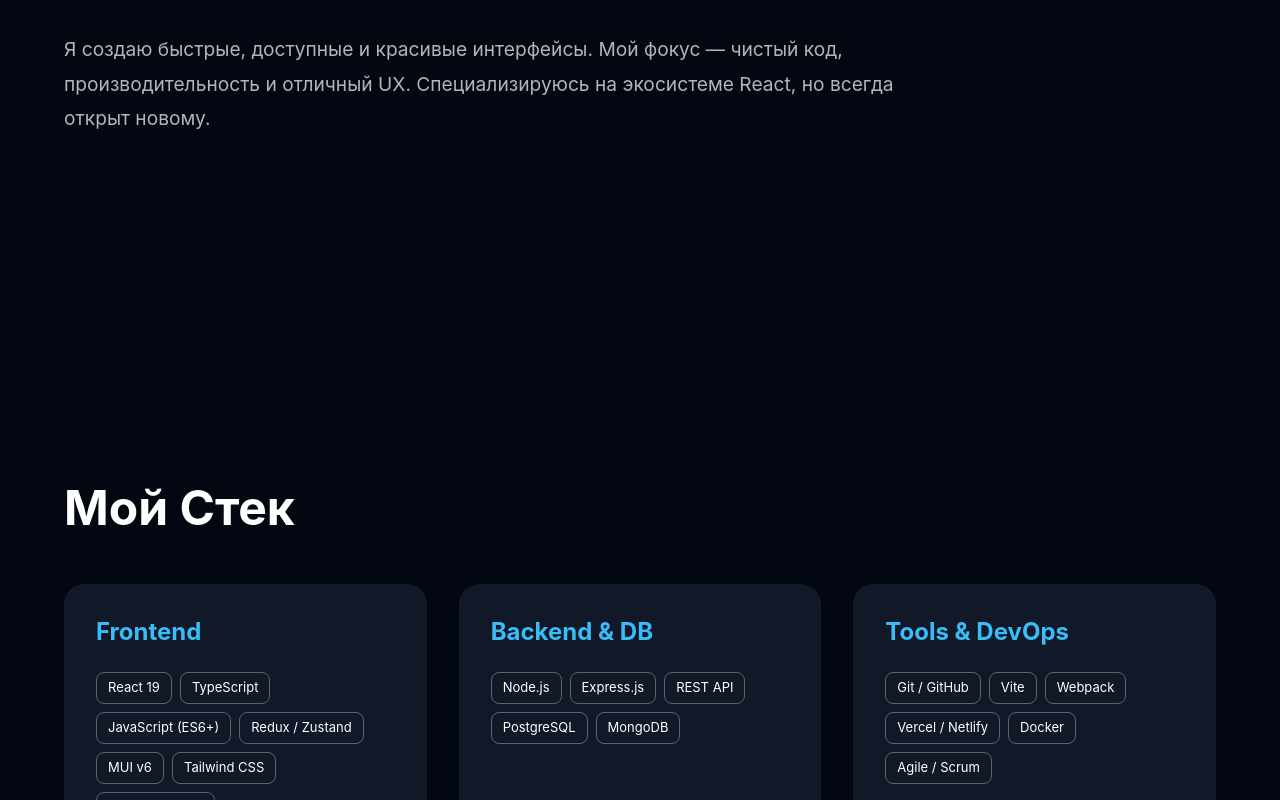
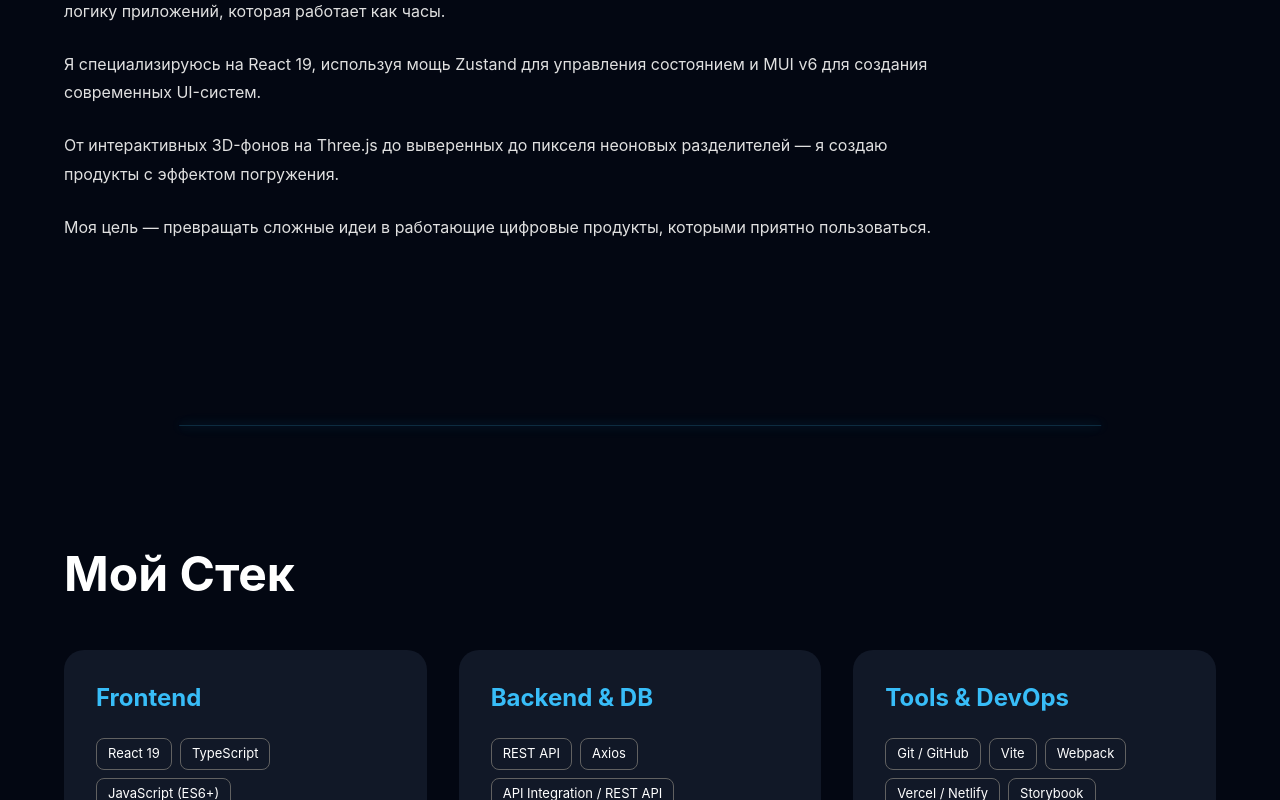
Before and after one commit to SergeiVCH/portfolio, a React app: page / in a window 1280 px wide. Shown: the part 1080-1880 px from the top of the page. Built offline with nearby package versions, Linux system fonts and the light colour scheme; the HTML template or start-up script is replaced by a standard one.

Commit message:
Внес изменения в стек

```diff
--- a/src/App.tsx
+++ b/src/App.tsx
@@ -20,9 +20,9 @@
   useTransform,
   type HTMLMotionProps,
 } from 'framer-motion'
-import React, { useRef } from 'react'
-import { ProjectCard } from './components/ProjectCard/ProjectCard'
-import { developerProfile, projects, techStack } from './data/data'
+import React, {useRef} from 'react'
+import {ProjectCard} from './components/ProjectCard/ProjectCard'
+import {developerProfile, projects, techStack} from './data/data'
 
 // 1. ТЕМА
 const darkTheme = createTheme({
@@ -231,6 +231,22 @@
               justifyContent: 'center',
               textAlign: {xs: 'center', md: 'left'},
               py: {xs: 5, md: 0},
+              position: 'relative', // КРИТИЧНО для ::after
+              '&::after': {
+                content: '""', // Пустая строка для создания элемента
+                position: 'absolute',
+                bottom: 0, // Прижимаем к низу секции
+                left: '50%', // Центрируем
+                transform: 'translateX(-50%)', // Центрируем
+                width: '80%', // Полоса будет не на весь экран
+                height: '1px', // Тонкая полоса
+                bgcolor: 'rgba(56, 189, 248, 0.2)', // Базовый цвет полосы
+                boxShadow: `
+        0 0 10px rgba(56, 189, 248, 0.4), // Основное свечение
+        0 0 20px rgba(56, 189, 248, 0.2), // Рассеянное свечение
+        0 0 30px rgba(56, 189, 248, 0.1)  // Фоновое свечение
+      `,
+              },
             }}>
             <Grid
               container
@@ -348,6 +364,22 @@
               flexDirection: 'column',
               justifyContent: 'center',
               scrollMarginTop: '70px',
+              position: 'relative', // КРИТИЧНО для ::after
+              '&::after': {
+                content: '""', // Пустая строка для создания элемента
+                position: 'absolute',
+                bottom: 0, // Прижимаем к низу секции
+                left: '50%', // Центрируем
+                transform: 'translateX(-50%)', // Центрируем
+                width: '80%', // Полоса будет не на весь экран
+                height: '1px', // Тонкая полоса
+                bgcolor: 'rgba(56, 189, 248, 0.2)', // Базовый цвет полосы
+                boxShadow: `
+        0 0 10px rgba(56, 189, 248, 0.4), // Основное свечение
+        0 0 20px rgba(56, 189, 248, 0.2), // Рассеянное свечение
+        0 0 30px rgba(56, 189, 248, 0.1)  // Фоновое свечение
+      `,
+              },
             }}>
             <Typography variant='h3' sx={{mb: 4, fontWeight: 700}}>
               Немного о себе
@@ -360,7 +392,33 @@
                 color: 'text.secondary',
                 maxWidth: '900px',
               }}>
-              {developerProfile.about}
+              <Typography
+                variant='body1'
+                sx={{color: 'grey.300', mb: 3, lineHeight: 1.8}}>
+                Мой бэкграунд в точных науках позволяет мне писать чистый,
+                предсказуемый код на TypeScript и строить логику приложений,
+                которая работает как часы.{' '}
+              </Typography>
+              <Typography
+                variant='body1'
+                sx={{color: 'grey.300', mb: 3, lineHeight: 1.8}}>
+                Я специализируюсь на React 19, используя мощь Zustand для
+                управления состоянием и MUI v6 для создания современных
+                UI-систем.
+              </Typography>
+              <Typography
+                variant='body1'
+                sx={{color: 'grey.300', mb: 3, lineHeight: 1.8}}>
+                От интерактивных 3D-фонов на Three.js до выверенных до пикселя
+                неоновых разделителей — я создаю продукты с эффектом погружения.
+              </Typography>
+              <Typography
+                variant='body1'
+                sx={{color: 'grey.300', mb: 3, lineHeight: 1.8}}>
+                Моя цель — превращать сложные идеи в работающие цифровые
+                продукты, которыми приятно пользоваться.
+              </Typography>
+              {/* {developerProfile.about} */}
             </Typography>
           </AnimatedSection>
 
@@ -371,6 +429,22 @@
               py: 15,
               scrollMarginTop: '70px',
               borderColor: 'divider',
+              position: 'relative', // КРИТИЧНО для ::after
+              '&::after': {
+                content: '""', // Пустая строка для создания элемента
+                position: 'absolute',
+                bottom: 0, // Прижимаем к низу секции
+                left: '50%', // Центрируем
+                transform: 'translateX(-50%)', // Центрируем
+                width: '80%', // Полоса будет не на весь экран
+                height: '1px', // Тонкая полоса
+                bgcolor: 'rgba(56, 189, 248, 0.2)', // Базовый цвет полосы
+                boxShadow: `
+        0 0 10px rgba(56, 189, 248, 0.4), // Основное свечение
+        0 0 20px rgba(56, 189, 248, 0.2), // Рассеянное свечение
+        0 0 30px rgba(56, 189, 248, 0.1)  // Фоновое свечение
+      `,
+              },
             }}>
             <Typography variant='h3' sx={{mb: 6, fontWeight: 700}}>
               Мой Стек
@@ -420,7 +494,7 @@
             sx={{
               py: 15,
               scrollMarginTop: '70px',
-              borderColor: 'divider',
+              // borderColor: 'divider',
             }}>
             <Typography variant='h3' sx={{mb: 6, fontWeight: 700}}>
               Проекты
--- a/src/data/data.tsx
+++ b/src/data/data.tsx
@@ -51,21 +51,17 @@
       'React 19',
       'TypeScript',
       'JavaScript (ES6+)',
-      'Redux / Zustand',
+      'Redux Toolkit / Zustand',
       'MUI v6',
       'Tailwind CSS',
+      'Animations /Framer Motion',
       'HTML5 & CSS3',
+      'Feature-Sliced Design',
     ],
   },
   {
     category: 'Backend & DB',
-    technologies: [
-      'Node.js',
-      'Express.js',
-      'REST API',
-      'PostgreSQL',
-      'MongoDB',
-    ],
+    technologies: ['REST API', 'Axios', 'API Integration / REST API'],
   },
   {
     category: 'Tools & DevOps',
@@ -74,8 +70,8 @@
       'Vite',
       'Webpack',
       'Vercel / Netlify',
-      'Docker',
-      'Agile / Scrum',
+
+      'Storybook',
     ],
   },
 ]
```
